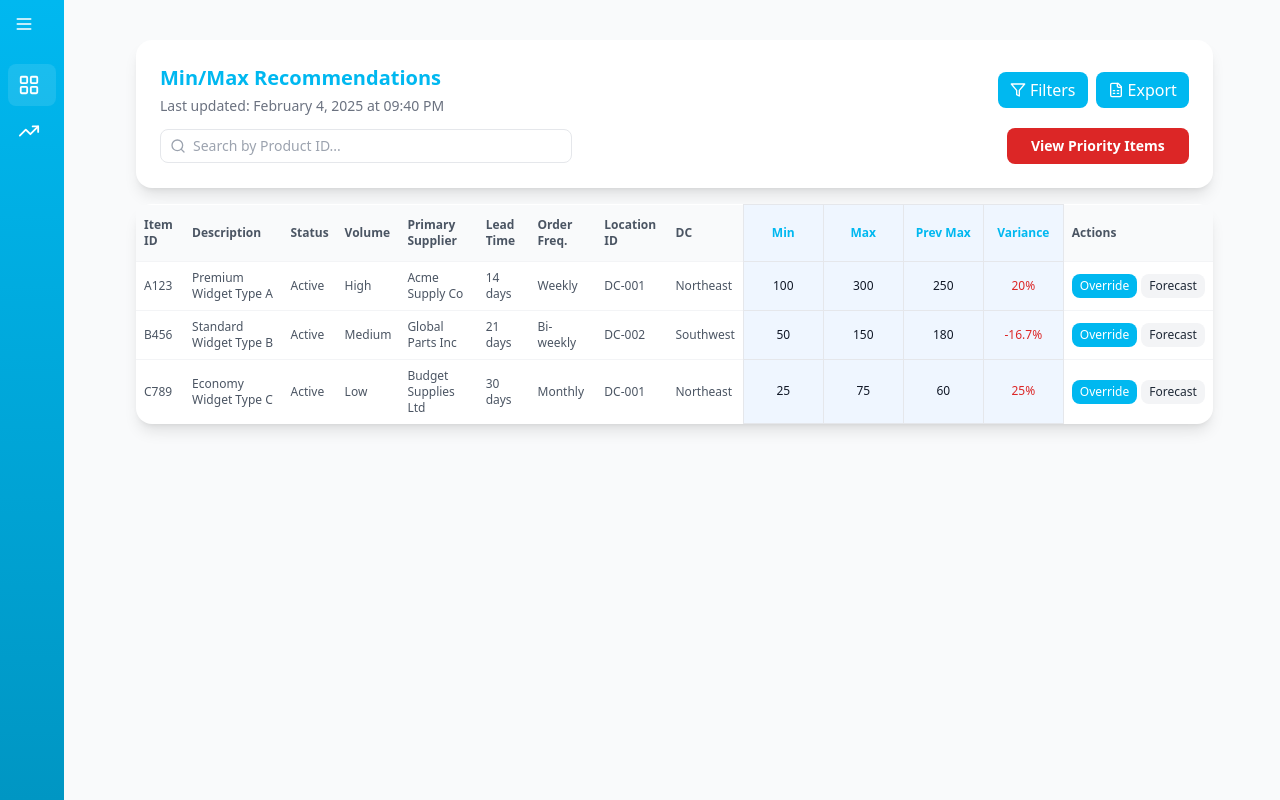
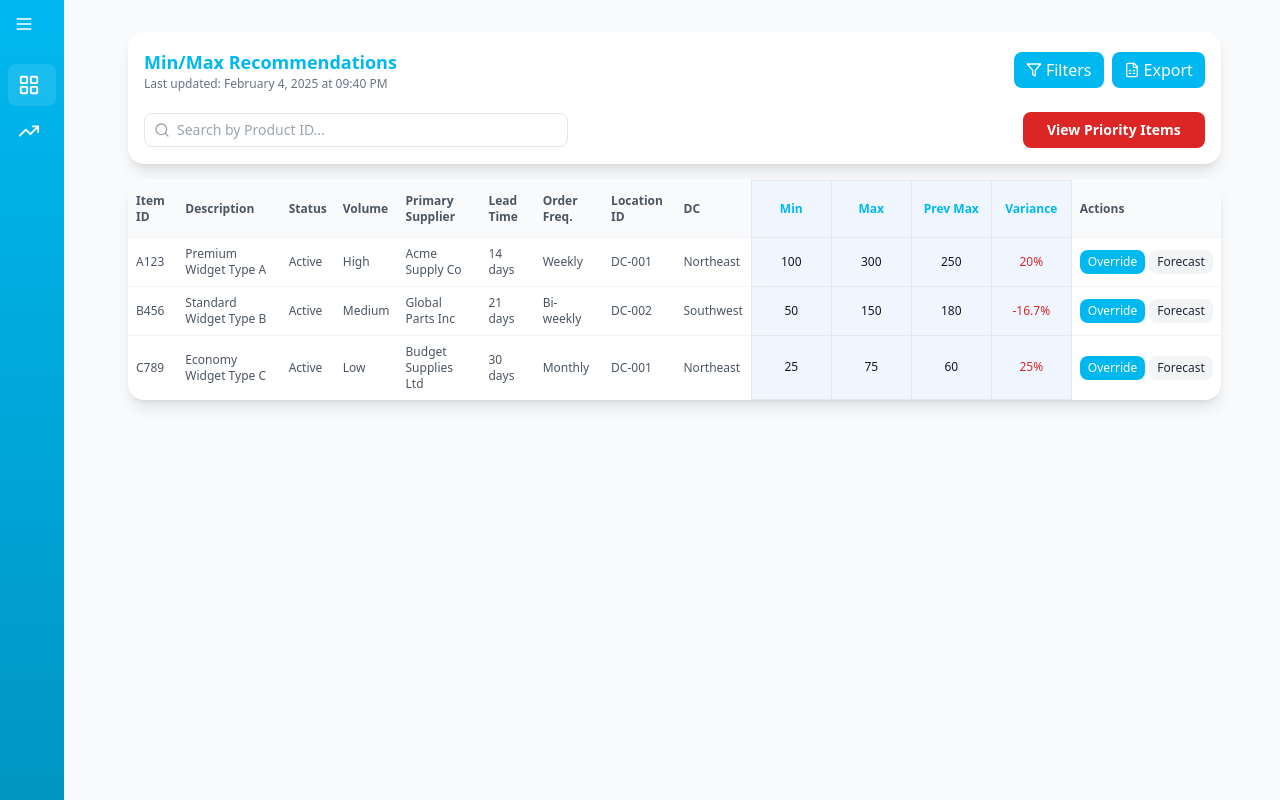
Before and after one commit to mjrojas95/dbt-inventory, a Next.js app: page / in a window 1280 px wide. Built offline with nearby package versions, Linux system fonts and the light colour scheme.

Commit message:
Updated latest changes

```diff
--- a/app/components/MinMaxDashboard.tsx
+++ b/app/components/MinMaxDashboard.tsx
@@ -194,13 +194,13 @@ export default function MinMaxDashboard() {
   };
 
   return (
-    <div className="space-y-4 ml-8 p-6 max-w-[95%]">
+    <div className="space-y-4 ml-8 p-4 max-w-[95%]">
       {/* Header and Actions */}
-      <div className="flex flex-col gap-3 bg-white rounded-2xl shadow-lg p-6">
-      <div className="flex items-center justify-between">
+      <div className="flex flex-col gap-2 bg-white rounded-2xl shadow-lg p-4">
+      <div className="flex items-center justify-between mb-2">
           <div>
-            <h2 className="text-xl font-bold text-[#00B8F0]">Min/Max Recommendations</h2>
-            <p className="text-sm text-gray-500 mt-1">Last updated: {lastUpdated}</p>
+            <h2 className="text-lg font-bold text-[#00B8F0]">Min/Max Recommendations</h2>
+            <p className="text-xs text-gray-500">Last updated: {lastUpdated}</p>
           </div>
           <div className="flex flex-col gap-2">
             <div className="flex gap-2">
@@ -225,7 +225,7 @@ export default function MinMaxDashboard() {
         </div>
 
         {/* Search and Priority Toggle */}
-        <div className="flex items-center gap-8 justify-between">
+        <div className="flex items-center gap-4 justify-between mt-1">
           <div className="relative w-2/5">
             <Search size={16} className="absolute left-2.5 top-1/2 transform -translate-y-1/2 text-gray-400" />
             <input
```
